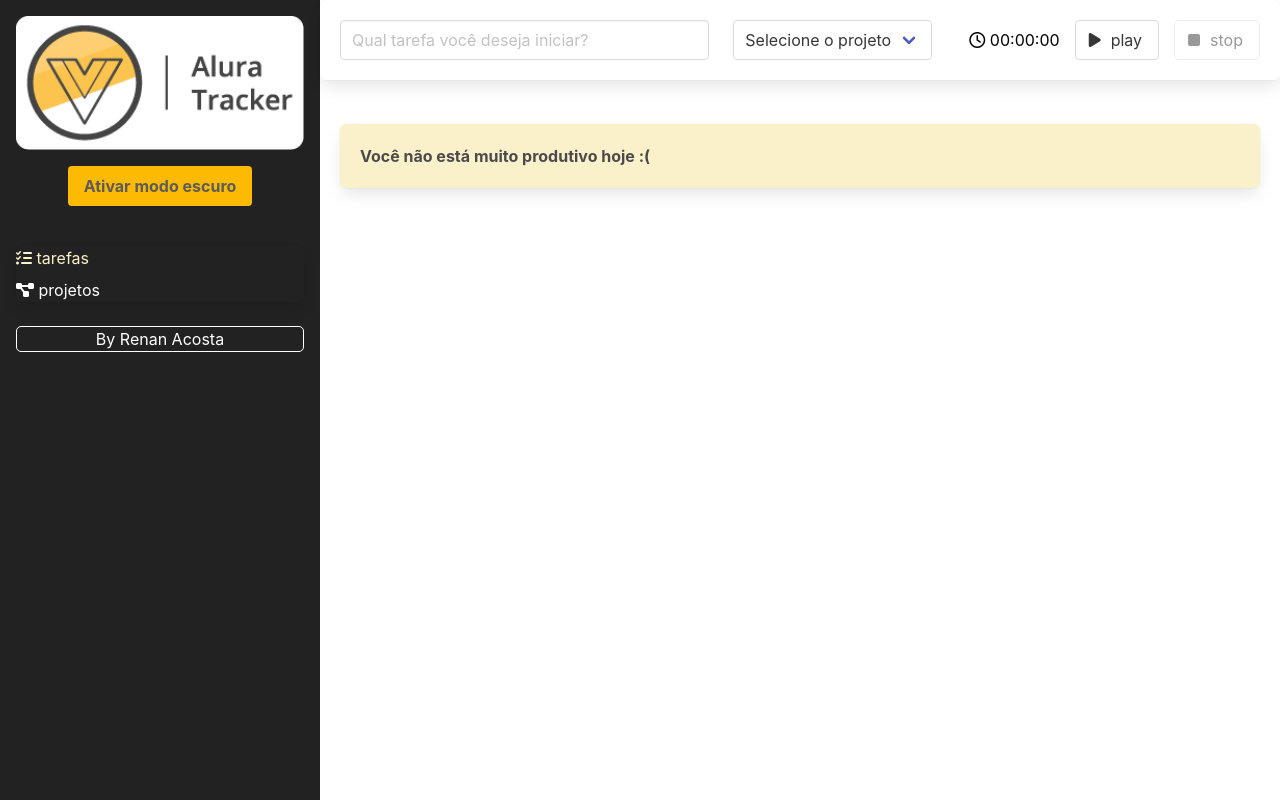
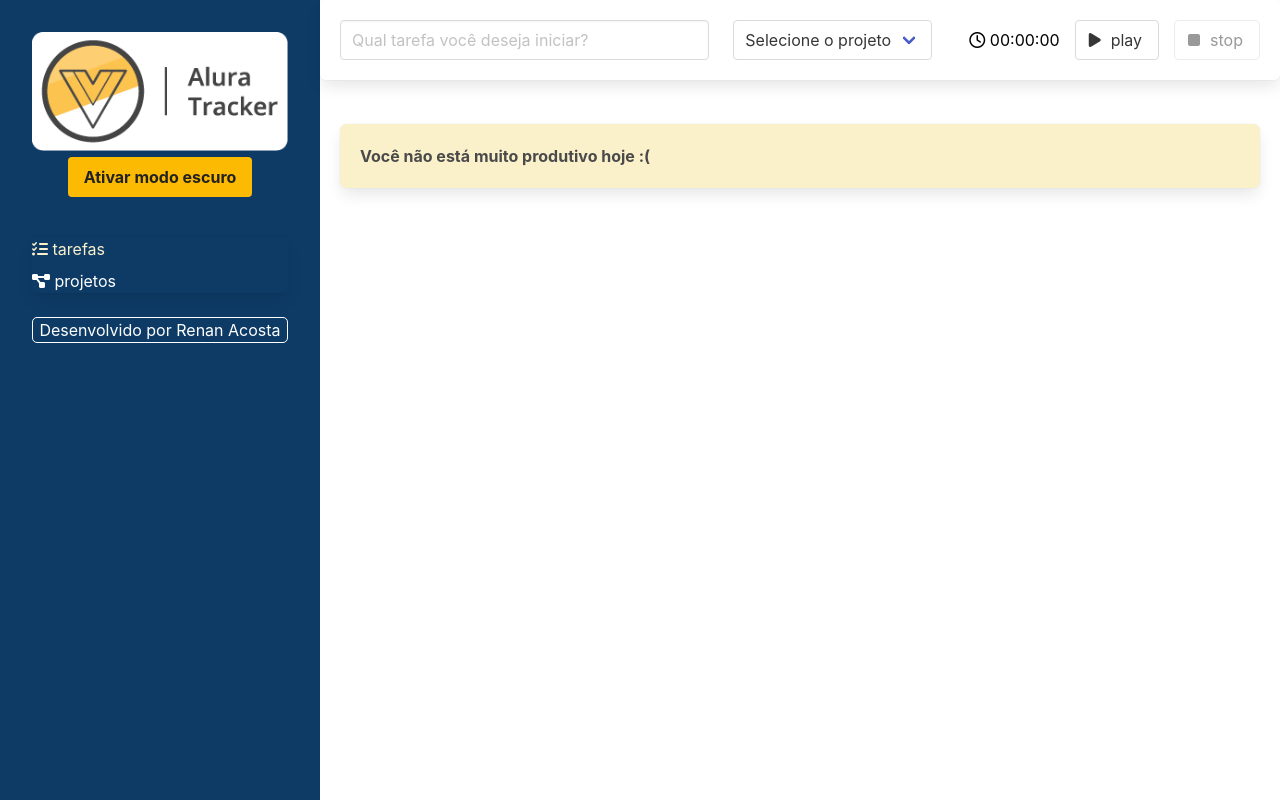
Before and after one commit to renanacosta/alura-tracker, a Vue app: page / in a window 1280 px wide. Built offline with nearby package versions, Linux system fonts and the light colour scheme.

Commit message:
:lipstick: feat: personalização css barra lateral

```diff
--- a/src/components/BarraLateral.vue
+++ b/src/components/BarraLateral.vue
@@ -1,11 +1,11 @@
 <template>
   <header>
-    <h1 class="image">
-      <img src="../assets/logo.png" alt="Logo" />
+    <h1>
+      <img alt="Alura Tracker" src="../assets/logo.png" />
     </h1>
     <div class="has-text-centered">
-      <button class="button" @click="alterarTema">
-        {{ textoBotao }}
+      <button class="button" @click="alterarModo">
+        Ativar modo {{ textoBtn }}
       </button>
     </div>
     <nav class="panel mt-5">
@@ -25,7 +25,7 @@
       </ul>
     </nav>
     <div class="author">
-    <p>By Renan Acosta</p>
+      <p>Desenvolvido por Renan Acosta</p>
     </div>
   </header>
 </template>
@@ -35,64 +35,61 @@ import { defineComponent } from "vue";
 
 export default defineComponent({
   name: "BarraLateral",
-  emits: ["aoTemaAlterado"],
+  emits: ["aoAlterarModo"],
   data() {
     return {
-      modoEscuroAtivo: false,
+      modoEscuro: false,
     };
   },
-  computed: {
-    textoBotao() {
-      if (this.modoEscuroAtivo) {
-        return "Desativar modo escuro";
-      } else {
-        return "Ativar modo escuro";
-      }
+  methods: {
+    alterarModo(): void {
+      this.modoEscuro = !this.modoEscuro;
+      this.$emit("aoAlterarModo", this.modoEscuro);
     },
   },
-  methods: {
-    alterarTema() {
-      this.modoEscuroAtivo = !this.modoEscuroAtivo;
-      this.$emit("aoTemaAlterado", this.modoEscuroAtivo);
+  computed: {
+    textoBtn(): string {
+      return this.modoEscuro ? "claro" : "escuro";
     },
   },
 });
 </script>
-
 <style scoped>
-.image {
-  margin-bottom: 1rem;
+h1 {
+  text-align: center;
+}
+strong {
+  color: #f95738;
+}
+header {
+  background: #0d3b66;
+  width: 100%;
+  height: 100vh;
+  padding: 2rem;
 }
 
 .button {
   background: #fcba03;
-  color: #5c5a5a;
+  color: #222;
   font-weight: bold;
   border: none;
   margin-bottom: 1rem;
 }
 
-header {
-  padding: 1rem;
-  background: #222;
-  width: 100%;
-  height: 100vh;
-}
 .author {
   color: #fff;
   font-size: 1rem;
-  margin-top: 1rem;
+  margin: 8px 0;
   border: 1px solid #fff;
   border-radius: 5px;
   text-align: center;
 }
+
 @media only screen and (max-width: 768px) {
   header {
-    padding: 2.5rem;
     height: auto;
   }
 }
-
 .panel li {
   margin: 8px 0;
 }
```
